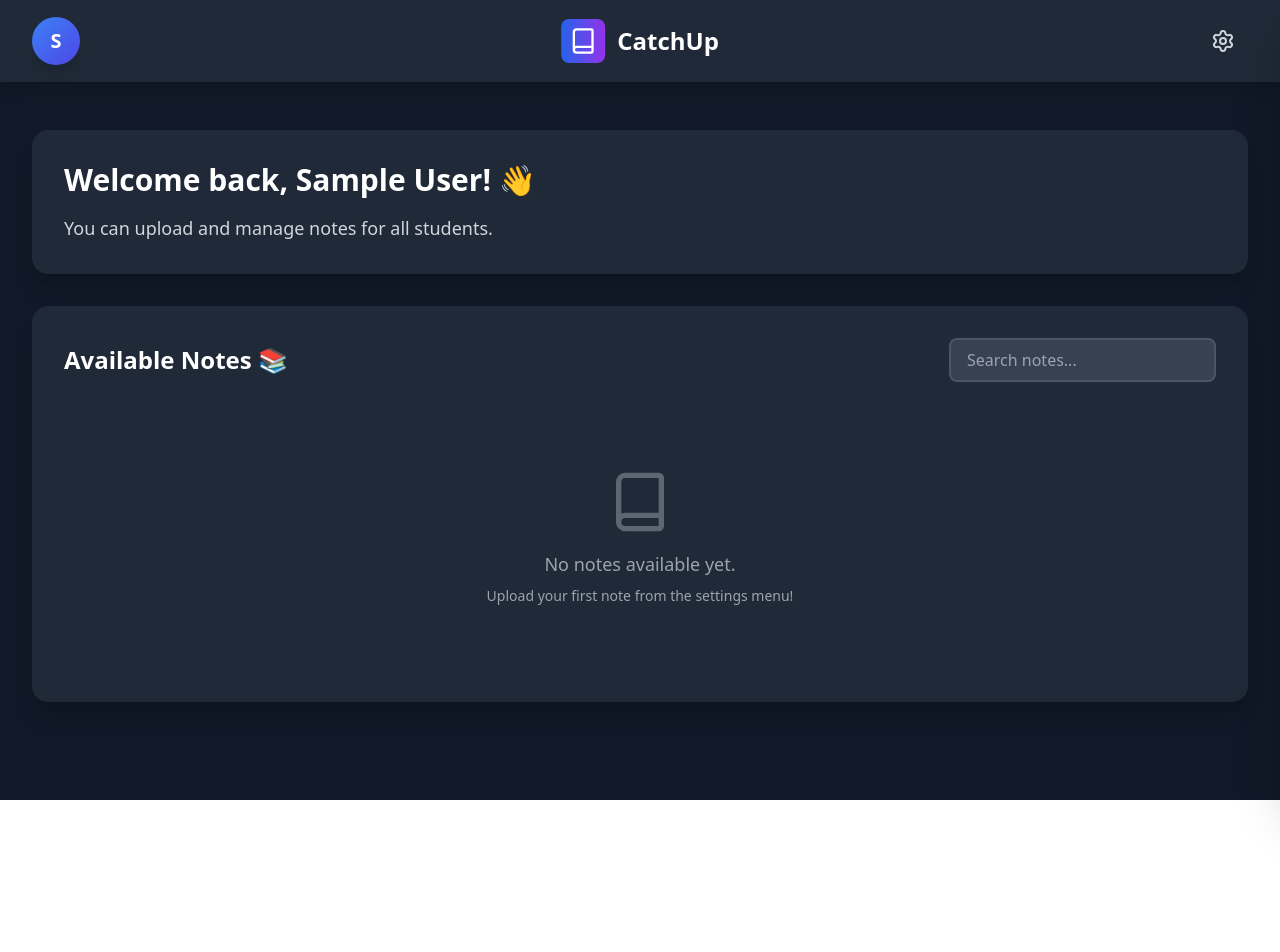
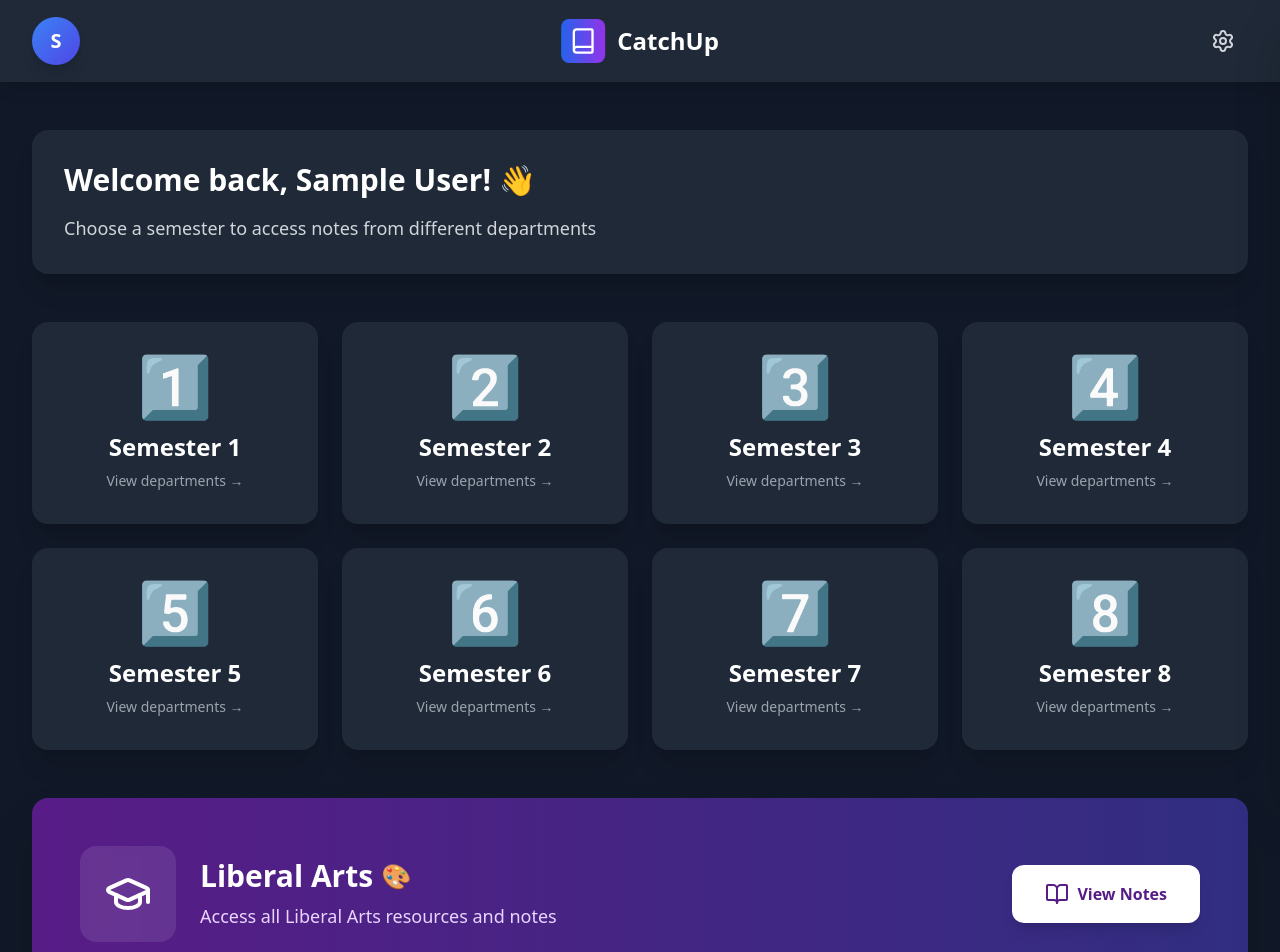
Before and after one commit to Toshit-Jain07/CatchUP, a React (Vite) app in the folder Client/: page /dashboard in a window 1280 px wide. Shown: the top 952 px of the page. Before the commit the page ends 800 px from the top, so only its background shows below. Built offline with nearby package versions, Linux system fonts and the light colour scheme; sample sign-in values are in the browser's storage.

Commit message:
Modified the dashboard UI

```diff
--- a/Client/src/Dashboard.jsx
+++ b/Client/src/Dashboard.jsx
@@ -1,5 +1,6 @@
 import { useEffect, useState } from 'react';
-import { Book, Settings } from 'lucide-react';
+import { useNavigate } from 'react-router-dom';
+import { Book, Settings, GraduationCap, BookOpen } from 'lucide-react';
 import SettingsSidebar from './SettingsSidebar';
 
 export default function Dashboard() {
@@ -7,25 +8,40 @@ export default function Dashboard() {
   const [user, setUser] = useState(null);
   const [showSettings, setShowSettings] = useState(false);
   const [showTooltip, setShowTooltip] = useState(false);
+  const navigate = useNavigate();
+
+  const semesters = [
+    { id: 1, name: 'Semester 1', icon: '1️⃣', color: 'from-blue-500 to-cyan-500' },
+    { id: 2, name: 'Semester 2', icon: '2️⃣', color: 'from-purple-500 to-pink-500' },
+    { id: 3, name: 'Semester 3', icon: '3️⃣', color: 'from-green-500 to-emerald-500' },
+    { id: 4, name: 'Semester 4', icon: '4️⃣', color: 'from-orange-500 to-red-500' },
+    { id: 5, name: 'Semester 5', icon: '5️⃣', color: 'from-indigo-500 to-blue-500' },
+    { id: 6, name: 'Semester 6', icon: '6️⃣', color: 'from-pink-500 to-rose-500' },
+    { id: 7, name: 'Semester 7', icon: '7️⃣', color: 'from-teal-500 to-cyan-500' },
+    { id: 8, name: 'Semester 8', icon: '8️⃣', color: 'from-yellow-500 to-orange-500' },
+  ];
 
   useEffect(() => {
-    // Get user from localStorage
     const userData = localStorage.getItem('user');
     if (userData) {
       setUser(JSON.parse(userData));
     } else {
-      // If no user, redirect to login
-      window.location.href = '/';
+      navigate('/');
     }
-  }, []);
+  }, [navigate]);
 
   const handleLogout = () => {
-    // Clear localStorage
     localStorage.removeItem('token');
     localStorage.removeItem('user');
+    navigate('/');
+  };
 
-    // Redirect to login
-    window.location.href = '/';
+  const handleSemesterClick = (semId) => {
+    navigate(`/semester/${semId}/departments`);
+  };
+
+  const handleLiberalArtsClick = () => {
+    navigate('/liberal-arts');
   };
 
   if (!user) {
@@ -43,8 +59,7 @@ export default function Dashboard() {
   };
 
   const getProfileImage = () => {
-    const savedImage = localStorage.getItem(`profileImage_${user._id}`);
-    return savedImage;
+    return localStorage.getItem(`profileImage_${user._id}`);
   };
 
   const getRoleText = () => {
@@ -83,7 +98,6 @@ export default function Dashboard() {
                 </div>
               )}
 
-              {/* Tooltip */}
               {showTooltip && (
                 <div className={`absolute top-full left-0 mt-2 px-3 py-2 rounded-lg shadow-xl whitespace-nowrap animate-fadeIn ${
                   isDark ? 'bg-gray-700 text-white' : 'bg-white text-gray-900 border border-gray-200'
@@ -127,7 +141,7 @@ export default function Dashboard() {
         {/* Welcome Section */}
         <div className={`${
           isDark ? 'bg-gray-800' : 'bg-white'
-        } rounded-2xl shadow-xl p-8 mb-8`}>
+        } rounded-2xl shadow-xl p-8 mb-12`}>
           <h2 className={`text-3xl font-bold mb-4 ${
             isDark ? 'text-white' : 'text-gray-900'
           }`}>
@@ -136,47 +150,73 @@ export default function Dashboard() {
           <p className={`text-lg ${
             isDark ? 'text-gray-300' : 'text-gray-600'
           }`}>
-            {user.role === 'superadmin'
-              ? 'You have full admin access. Manage users and all content.'
-              : user.role === 'admin'
-              ? 'You can upload and manage notes for all students.'
-              : 'Browse and download notes from your courses.'}
+            Choose a semester to access notes from different departments
           </p>
         </div>
 
-        {/* Notes Section */}
-        <div className={`${
-          isDark ? 'bg-gray-800' : 'bg-white'
-        } rounded-2xl shadow-xl p-8`}>
-          <div className="flex items-center justify-between mb-6">
-            <h3 className={`text-2xl font-bold ${
-              isDark ? 'text-white' : 'text-gray-900'
-            }`}>
-              Available Notes 📚
-            </h3>
+        {/* Semester Grid */}
+        <div className="grid grid-cols-1 sm:grid-cols-2 lg:grid-cols-4 gap-6 mb-8">
+          {semesters.map((semester) => (
+            <button
+              key={semester.id}
+              onClick={() => handleSemesterClick(semester.id)}
+              className={`group relative ${
+                isDark ? 'bg-gray-800' : 'bg-white'
+              } rounded-2xl p-8 hover:scale-105 transition-all duration-300 shadow-xl hover:shadow-2xl overflow-hidden`}
+            >
+              <div className={`absolute inset-0 bg-gradient-to-br ${semester.color} opacity-0 group-hover:opacity-10 transition-opacity duration-300`}></div>
 
-            {/* Search bar placeholder */}
-            <input
-              type="text"
-              placeholder="Search notes..."
-              className={`px-4 py-2 rounded-lg border-2 transition-all ${
-                isDark
-                  ? 'bg-gray-700 border-gray-600 text-white placeholder-gray-400 focus:border-blue-500'
-                  : 'bg-white border-gray-300 text-gray-900 placeholder-gray-500 focus:border-blue-500'
-              } focus:outline-none`}
-            />
-          </div>
+              <div className="relative z-10 text-center">
+                <div className="text-6xl mb-4">{semester.icon}</div>
+                <h3 className={`text-2xl font-bold mb-2 ${
+                  isDark ? 'text-white' : 'text-gray-900'
+                }`}>
+                  {semester.name}
+                </h3>
+                <p className={`text-sm ${
+                  isDark ? 'text-gray-400 group-hover:text-gray-300' : 'text-gray-600 group-hover:text-gray-700'
+                } transition-colors`}>
+                  View departments →
+                </p>
+              </div>
 
-          <div className={`text-center py-16 ${
-            isDark ? 'text-gray-400' : 'text-gray-500'
-          }`}>
-            <Book size={64} className="mx-auto mb-4 opacity-50" />
-            <p className="text-lg font-medium">No notes available yet.</p>
-            <p className="text-sm mt-2">
-              {user.role !== 'student'
-                ? 'Upload your first note from the settings menu!'
-                : 'Check back soon for new notes from your instructors.'}
-            </p>
+              <div className={`absolute inset-0 border-2 border-transparent group-hover:border-opacity-50 rounded-2xl bg-gradient-to-br ${semester.color} opacity-0 group-hover:opacity-20 transition-opacity duration-300`}></div>
+            </button>
+          ))}
+        </div>
+
+        {/* Liberal Arts Section */}
+        <div className="mt-12">
+          <div className={`${
+            isDark
+              ? 'bg-gradient-to-r from-purple-900 to-indigo-900'
+              : 'bg-gradient-to-r from-purple-600 to-indigo-600'
+          } rounded-2xl shadow-2xl overflow-hidden`}>
+            <div className="p-8 md:p-12">
+              <div className="flex flex-col md:flex-row items-center justify-between">
+                <div className="flex items-center space-x-6 mb-6 md:mb-0">
+                  <div className="bg-white/10 p-6 rounded-2xl backdrop-blur-sm">
+                    <GraduationCap className="text-white" size={48} />
+                  </div>
+                  <div>
+                    <h2 className="text-3xl font-bold text-white mb-2 flex items-center space-x-2">
+                      <span>Liberal Arts</span>
+                      <span className="text-2xl">🎨</span>
+                    </h2>
+                    <p className="text-purple-200 text-lg">
+                      Access all Liberal Arts resources and notes
+                    </p>
+                  </div>
+                </div>
+                <button
+                  onClick={handleLiberalArtsClick}
+                  className="bg-white hover:bg-gray-100 text-purple-900 font-bold px-8 py-4 rounded-xl transition-all duration-300 transform hover:scale-105 shadow-lg flex items-center space-x-2"
+                >
+                  <BookOpen size={24} />
+                  <span>View Notes</span>
+                </button>
+              </div>
+            </div>
           </div>
         </div>
       </main>
```
